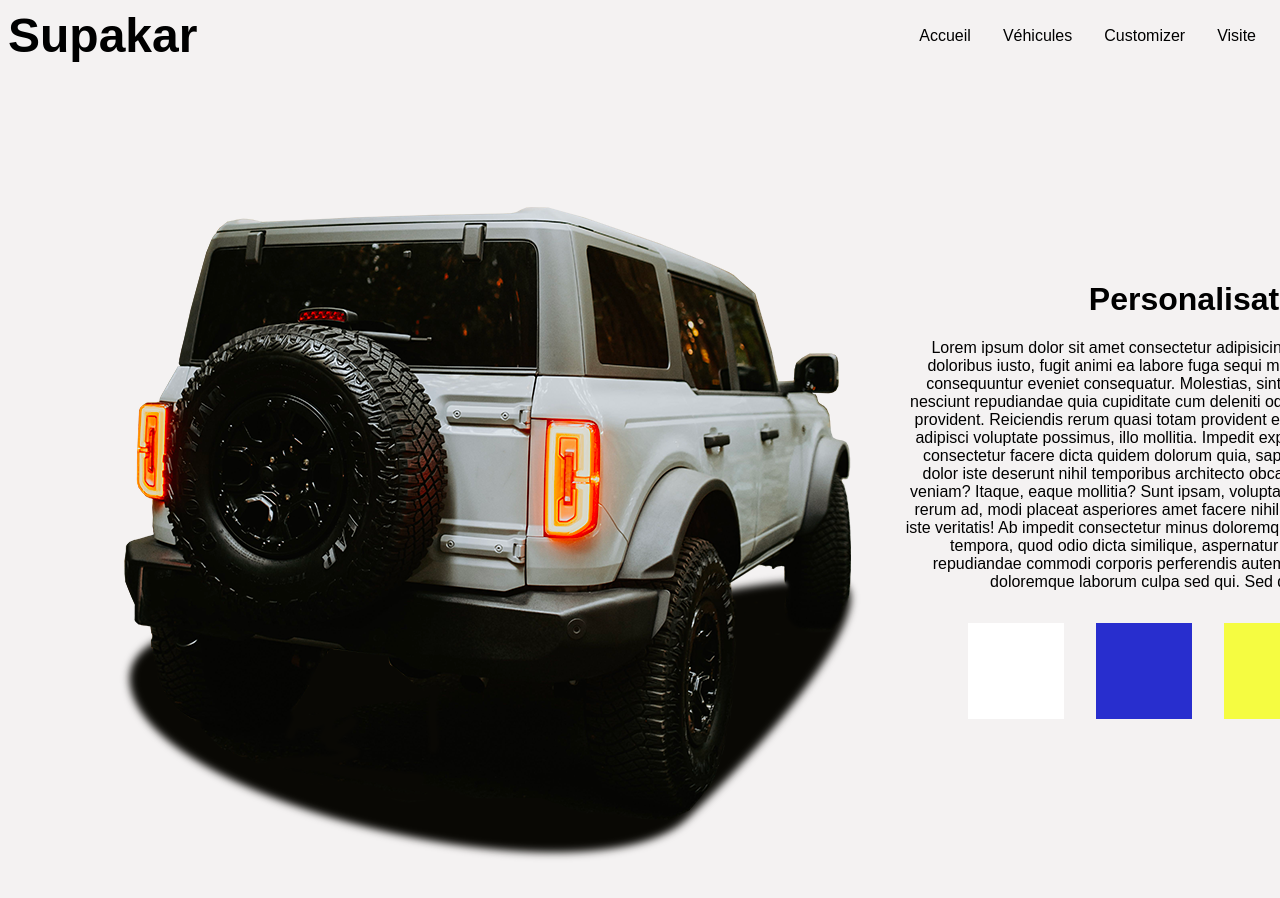
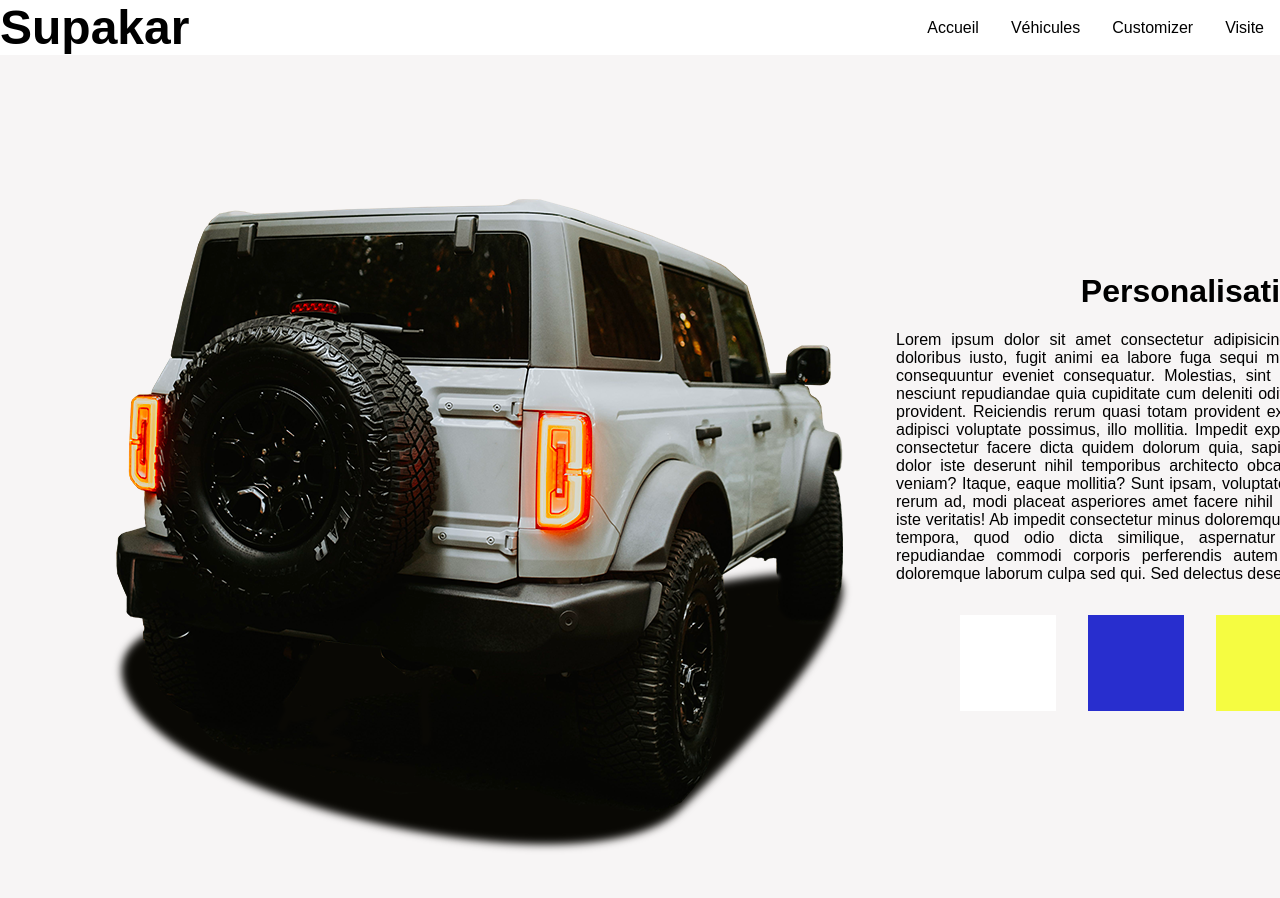
Before and after one commit to Yankhoba92/Supakar, a React (Vite) app: page / in a window 1280 px wide. Shown: the top 898 px of the page. Built offline with nearby package versions, Linux system fonts and the light colour scheme.

Commit message:
💄 style

```diff
--- a/src/index.css
+++ b/src/index.css
@@ -1,12 +1,18 @@
 body {
-  background-color: #f4f2f2;
+  background-color: #f7f5f5;
   font-family: 'Archivo', sans-serif;
+  margin: 0;
+  padding: 0;
+}
+header{
+    background-color: white;
 }
 .navbar {
   display: flex;
   align-items: center;
   justify-content: space-between;
   box-shadow: black;
+
 }
 .navbar span {
   font-size: xxx-large;
@@ -40,6 +46,10 @@ body {
   width: 38rem;
   text-align: center;
 }
+.main__content .description p {
+  width: 38rem;
+  text-align: justify;
+}
 .main__content img {
   width: 100%;
 }
```
